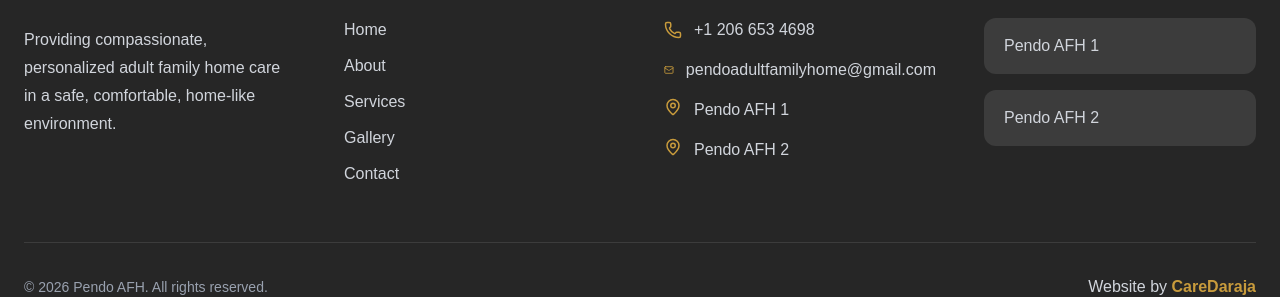
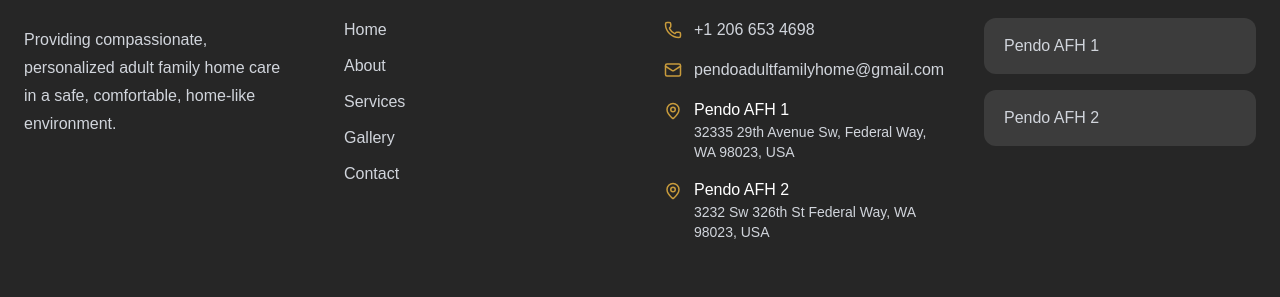
Before and after one commit to johnwanjema/aaa-pendo-afh, a Next.js app: page /homes in a window 1280 px wide. Shown: the part 1730-2027 px from the top of the page. Built offline with nearby package versions, Linux system fonts and the light colour scheme.

Commit message:
Update Footer and Hero components for improved layout and styling; adjust link hrefs for smooth scrolling and enhance text presentation.

```diff
--- a/app/components/Footer.jsx
+++ b/app/components/Footer.jsx
@@ -36,25 +36,25 @@ export default function Footer() {
               </li>
 
               <li>
-                <Link href="#about" className="relative inline-block transition duration-300 hover:text-[#C89B3C] after:absolute after:left-0 after:-bottom-1 after:h-[2px] after:w-0 after:bg-[#C89B3C] after:transition-all after:duration-300 hover:after:w-full">
+                <Link href="/#about" className="relative inline-block transition duration-300 hover:text-[#C89B3C] after:absolute after:left-0 after:-bottom-1 after:h-[2px] after:w-0 after:bg-[#C89B3C] after:transition-all after:duration-300 hover:after:w-full">
                   About
                 </Link>
               </li>
 
               <li>
-                <Link href="#services" className="relative inline-block transition duration-300 hover:text-[#C89B3C] after:absolute after:left-0 after:-bottom-1 after:h-[2px] after:w-0 after:bg-[#C89B3C] after:transition-all after:duration-300 hover:after:w-full">
+                <Link href="/#services" className="relative inline-block transition duration-300 hover:text-[#C89B3C] after:absolute after:left-0 after:-bottom-1 after:h-[2px] after:w-0 after:bg-[#C89B3C] after:transition-all after:duration-300 hover:after:w-full">
                   Services
                 </Link>
               </li>
 
               <li>
-                <Link href="#gallery" className="relative inline-block transition duration-300 hover:text-[#C89B3C] after:absolute after:left-0 after:-bottom-1 after:h-[2px] after:w-0 after:bg-[#C89B3C] after:transition-all after:duration-300 hover:after:w-full">
+                <Link href="/#gallery" className="relative inline-block transition duration-300 hover:text-[#C89B3C] after:absolute after:left-0 after:-bottom-1 after:h-[2px] after:w-0 after:bg-[#C89B3C] after:transition-all after:duration-300 hover:after:w-full">
                   Gallery
                 </Link>
               </li>
 
               <li>
-                <Link href="#contact" className="relative inline-block transition duration-300 hover:text-[#C89B3C] after:absolute after:left-0 after:-bottom-1 after:h-[2px] after:w-0 after:bg-[#C89B3C] after:transition-all after:duration-300 hover:after:w-full">
+                <Link href="/#contact" className="relative inline-block transition duration-300 hover:text-[#C89B3C] after:absolute after:left-0 after:-bottom-1 after:h-[2px] after:w-0 after:bg-[#C89B3C] after:transition-all after:duration-300 hover:after:w-full">
                   Contact
                 </Link>
               </li>
@@ -80,7 +80,7 @@ export default function Footer() {
                   </div>
 
                   <div className="flex items-center gap-3">
-                    <Mail size={18} className="text-[#C89B3C]" />
+                    <Mail size={18} className="shrink-0 text-[#C89B3C]" />
                     <a
                       href={`mailto:${siteConfig.provider.email}`}
                       className="hover:text-[#C89B3C] after:absolute after:left-0 after:-bottom-1 after:h-[2px] after:w-0 after:bg-[#C89B3C] after:transition-all after:duration-300 hover:after:w-full"
@@ -90,30 +90,31 @@ export default function Footer() {
                 </div>
 
               <div className="flex items-start gap-3">
-                <MapPin size={18} className="text-[#C89B3C]" />
+                <MapPin size={18} className="mt-1 shrink-0 text-[#C89B3C]" />
                  <a
                       href={`https://maps.google.com/?q=${encodeURIComponent(
                         siteConfig.afh.address1
                       )}`}
-                      className="hover:text-[#C89B3C] after:absolute after:left-0 after:-bottom-1 after:h-[2px] after:w-0 after:bg-[#C89B3C] after:transition-all after:duration-300 hover:after:w-full"
+                      className="hover:text-[#C89B3C]"
                       target="_blank"
                       rel="noopener noreferrer"
                     >
-                     Pendo AFH 1
+                     <span className="block font-medium text-white">Pendo AFH 1</span>
+                     <span className="block text-sm">{siteConfig.afh.address1}</span>
                     </a>
               </div>
               <div className="flex items-start gap-3">
-                           <MapPin size={18} className="text-[#C89B3C]" />
-
+                <MapPin size={18} className="mt-1 shrink-0 text-[#C89B3C]" />
                  <a
                       href={`https://maps.google.com/?q=${encodeURIComponent(
                         siteConfig.afh.address2
                       )}`}
-                      className="hover:text-[#C89B3C] after:absolute after:left-0 after:-bottom-1 after:h-[2px] after:w-0 after:bg-[#C89B3C] after:transition-all after:duration-300 hover:after:w-full"
+                      className="hover:text-[#C89B3C]"
                       target="_blank"
                       rel="noopener noreferrer"
                     >
-                     Pendo AFH 2
+                     <span className="block font-medium text-white">Pendo AFH 2</span>
+                     <span className="block text-sm">{siteConfig.afh.address2}</span>
                     </a>
               </div>
 
--- a/app/components/Hero.jsx
+++ b/app/components/Hero.jsx
@@ -12,14 +12,14 @@ export default function Hero() {
       <div className="max-w-7xl mx-auto px-6 grid lg:grid-cols-12 gap-10 items-center relative z-10">
         {/* LEFT CONTENT */}
 
-        <div className=" lg:col-span-5">
+        <div className=" lg:col-span-6">
           <p className="mb-6 text-sm font-semibold uppercase tracking-[3px] text-[#4F6F52]">
             Pendo Adult Family Home
           </p>
 
-          <h1 className="text-5xl font-bold leading-tight text-[#252525] lg:text-6xl">
-            Compassionate Care
-            <span className="block text-[#4F6F52]">Feels Like Home</span>
+          <h1 className="text-4xl font-bold leading-[1.1] tracking-tight text-[#252525] sm:text-5xl xl:text-6xl">
+            <span className="block sm:whitespace-nowrap">Compassionate Care</span>
+            <span className="block text-[#4F6F52] sm:whitespace-nowrap">Feels Like Home</span>
           </h1>
 
           <p className="mt-6 max-w-lg text-lg leading-relaxed text-gray-600">
@@ -59,7 +59,7 @@ export default function Hero() {
 
         {/* RIGHT IMAGE */}
 
-        <div className="lg:col-span-7 relative">
+        <div className="lg:col-span-6 relative">
           <div className="absolute -top-8 -right-8 w-full h-full border-2 border-[#C89B3C] rounded-[40px]" />
 
             <div className="relative rounded-[40px] overflow-hidden shadow-2xl">
```
